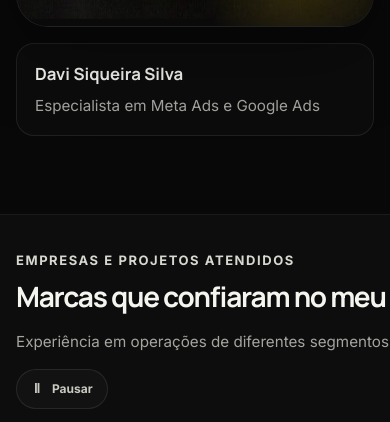
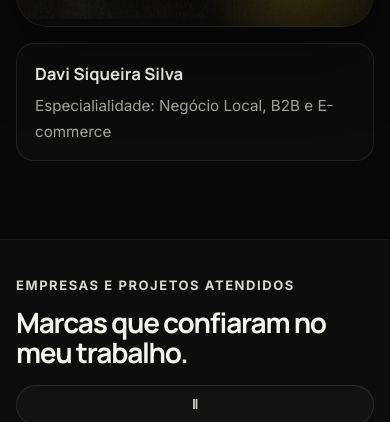
Before and after one commit to JooaoGui/portfolio-davi-siqueira, a plain HTML site: page index.html in a window 390 px wide. Shown: the part 1288-1710 px from the top of the page. Drawn offline with Linux system fonts and the light colour scheme.

Commit message:
Add files via upload

```diff
--- a/index.html
+++ b/index.html
@@ -125,7 +125,7 @@
 
           <div class="hero-portrait-caption">
             <strong>Davi Siqueira Silva</strong>
-            <span>Especialista em Meta Ads e Google Ads</span>
+            <span>Especialialidade: Negócio Local, B2B e E-commerce </span>
           </div>
         </div>
 
@@ -151,12 +151,6 @@
             </h2>
           </div>
 
-          <div class="clients-heading-side">
-            <p class="clients-text">
-              Experiência em operações de diferentes segmentos, objetivos
-              e momentos de negócio.
-            </p>
-
             <button
               class="carousel-toggle"
               type="button"
@@ -166,10 +160,6 @@
             >
               <span class="carousel-toggle-icon" aria-hidden="true">
                 Ⅱ
-              </span>
-
-              <span data-carousel-toggle-label>
-                Pausar
               </span>
             </button>
           </div>
```
